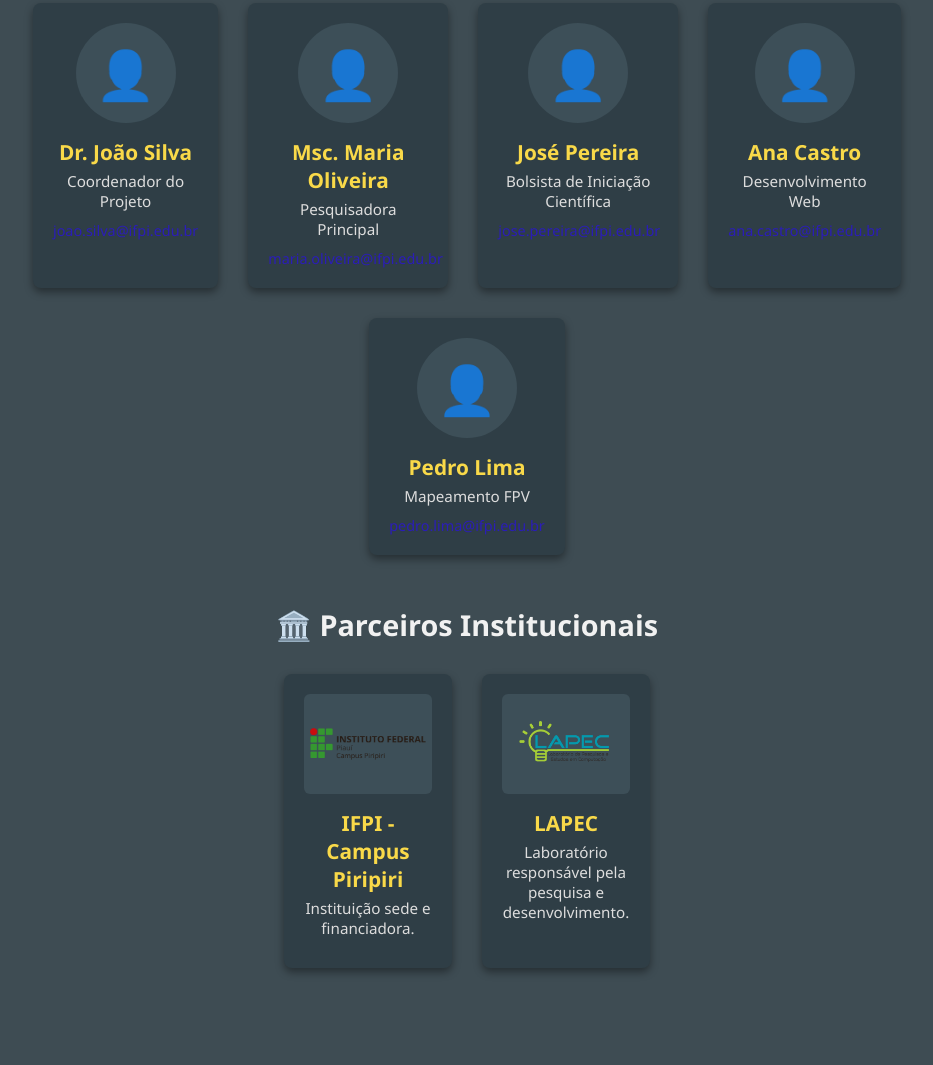
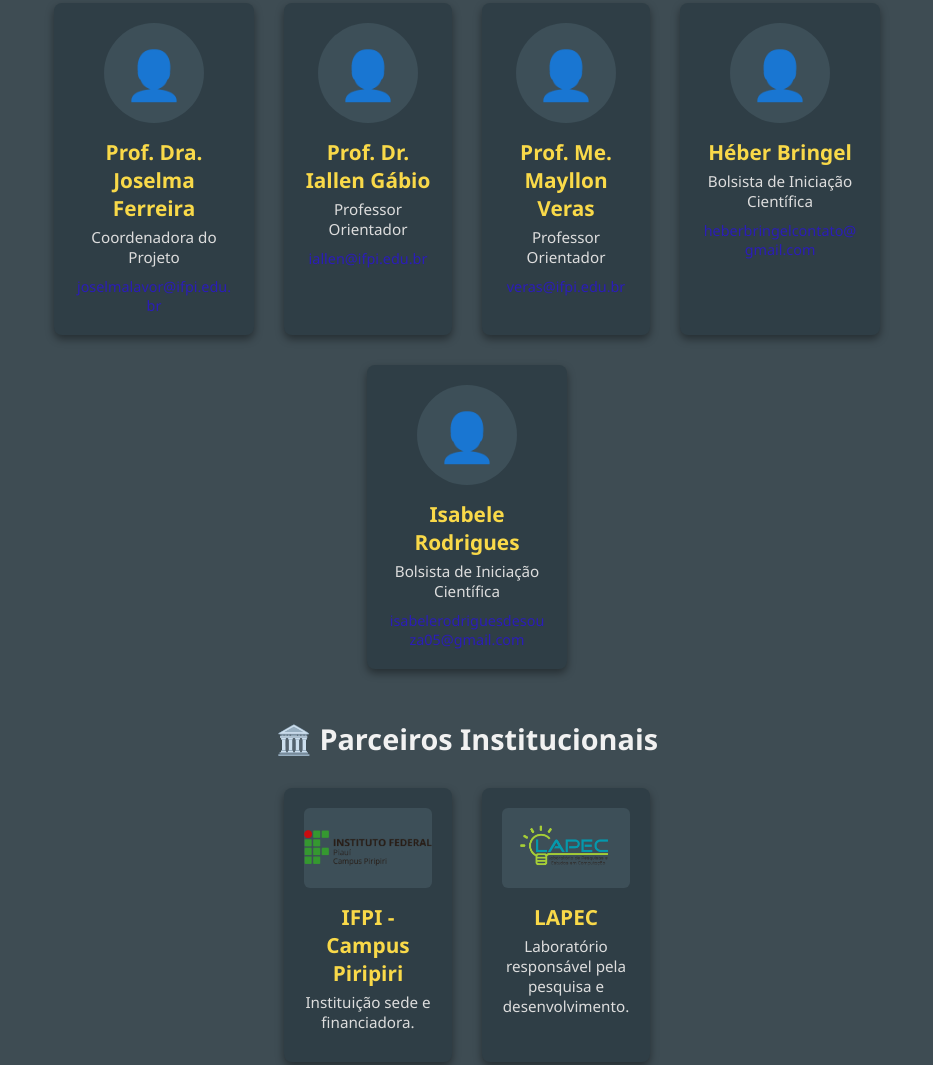
Before and after one commit to Heber-Bringel/piripiri_imersiva, a plain HTML site: page equipe.html in a window 1280 px wide. Shown: the part 328-1393 px from the top of the page, without its empty margins (173-1106 px from the left). Drawn offline with Linux system fonts and the light colour scheme.

Commit message:
adicionando indentificação dos integrantes da equipe

```diff
--- a/equipe.html
+++ b/equipe.html
@@ -20,7 +20,6 @@
                 <li><a href="./sobre.html">Sobre</a></li>
                 <li><a href="./acervo.html">Acervo</a></li>
                 <li><a href="./equipe.html" class="ativo">Equipe</a></li>
-                <li><a href="./contato.html">Contato</a></li>
             </ul>
         </nav>
     </header>
@@ -46,45 +45,45 @@
                         <div class="membro-foto-placeholder">
                             <span class="icone-membro">👤</span>
                         </div>
-                        <h4>Dr. João Silva</h4>
-                        <p class="cargo">Coordenador do Projeto</p>
-                        <a href="mailto:joao.silva@ifpi.edu.br" class="email-membro">joao.silva@ifpi.edu.br</a>
+                        <h4>Prof. Dra. Joselma Ferreira</h4>
+                        <p class="cargo">Coordenadora do Projeto</p>
+                        <a href="mailto:joselmalavor@ifpi.edu.br" class="email-membro">joselmalavor@ifpi.edu.br</a>
                     </article>
 
                     <article class="card-membro">
                         <div class="membro-foto-placeholder">
                             <span class="icone-membro">👤</span>
                         </div>
-                        <h4>Msc. Maria Oliveira</h4>
-                        <p class="cargo">Pesquisadora Principal</p>
-                        <a href="mailto:maria.oliveira@ifpi.edu.br" class="email-membro">maria.oliveira@ifpi.edu.br</a>
+                        <h4>Prof. Dr. Iallen Gábio</h4>
+                        <p class="cargo">Professor Orientador</p>
+                        <a href="mailto:iallen@ifpi.edu.br" class="email-membro">iallen@ifpi.edu.br</a>
                     </article>
 
                     <article class="card-membro">
                         <div class="membro-foto-placeholder">
                             <span class="icone-membro">👤</span>
                         </div>
-                        <h4>José Pereira</h4>
-                        <p class="cargo">Bolsista de Iniciação Científica</p>
-                        <a href="mailto:jose.pereira@ifpi.edu.br" class="email-membro">jose.pereira@ifpi.edu.br</a>
+                        <h4>Prof. Me. Mayllon Veras</h4>
+                        <p class="cargo">Professor Orientador</p>
+                        <a href="mailto:veras@ifpi.edu.br" class="email-membro">veras@ifpi.edu.br</a>
                     </article>
 
                     <article class="card-membro">
                         <div class="membro-foto-placeholder">
                             <span class="icone-membro">👤</span>
                         </div>
-                        <h4>Ana Castro</h4>
-                        <p class="cargo">Desenvolvimento Web</p>
-                        <a href="mailto:ana.castro@ifpi.edu.br" class="email-membro">ana.castro@ifpi.edu.br</a>
+                        <h4>Héber Bringel</h4>
+                        <p class="cargo">Bolsista de Iniciação Científica</p>
+                        <a href="mailto:heberbringelcontato@gmail.com" class="email-membro">heberbringelcontato@gmail.com</a>
                     </article>
 
                     <article class="card-membro">
                         <div class="membro-foto-placeholder">
                             <span class="icone-membro">👤</span>
                         </div>
-                        <h4>Pedro Lima</h4>
-                        <p class="cargo">Mapeamento FPV</p>
-                        <a href="mailto:pedro.lima@ifpi.edu.br" class="email-membro">pedro.lima@ifpi.edu.br</a>
+                        <h4>Isabele Rodrigues</h4>
+                        <p class="cargo">Bolsista de Iniciação Científica</p>
+                        <a href="mailto:isabelerodriguesdesouza05@gmail.com" class="email-membro">isabelerodriguesdesouza05@gmail.com</a>
                     </article>
 
                 </div>
--- a/style/style.css
+++ b/style/style.css
@@ -204,7 +204,8 @@ main {
 #introducao .conteudo {
     display: flex;
     gap: 40px;
-    align-items: flex-start; /* Alinha o conteúdo ao topo */
+    align-items: flex-start;
+    /* Alinha o conteúdo ao topo */
     margin-top: 20px;
 }
 
@@ -215,9 +216,11 @@ main {
 
 /* Imagem e legenda (Figure) */
 #introducao figure {
-    flex: 0 0 45%; /* A imagem ocupa 45% da largura */
+    flex: 0 0 45%;
+    /* A imagem ocupa 45% da largura */
     margin: 0;
-    text-align: justify; /* Alinha o texto da legenda justificado */
+    text-align: justify;
+    /* Alinha o texto da legenda justificado */
 }
 
 #introducao figure img {
@@ -444,7 +447,7 @@ footer p {
 }
 
 /* ================================================= */
-/* ======= ESTILOS ESPECÍFICOS PARA EQUIPE ACERVO.HTML ======= */
+/* ======= ESTILOS ESPECÍFICOS PARA EQUIPE.HTML ======= */
 /* ================================================= */
 
 #equipe-hero {
@@ -455,7 +458,8 @@ footer p {
 .titulo-pagina {
     font-size: 2.5rem;
     font-weight: bold;
-    color: #f9d949; /* Amarelo/Dourado */
+    color: #f9d949;
+    /* Amarelo/Dourado */
     margin-bottom: 5px;
 }
 
@@ -478,7 +482,8 @@ footer p {
 }
 
 /* Estilo Básico do Card de Membro/Parceiro */
-.card-membro, .card-parceiro {
+.card-membro,
+.card-parceiro {
     /* Base para 5 cards por linha em telas grandes (20% - 20px de gap) */
     flex: 0 0 calc(20% - 24px);
     max-width: 200px;
@@ -491,7 +496,8 @@ footer p {
     transition: transform 0.3s, box-shadow 0.3s;
 }
 
-.card-membro:hover, .card-parceiro:hover {
+.card-membro:hover,
+.card-parceiro:hover {
     transform: translateY(-5px);
     box-shadow: 0 8px 15px rgba(0, 0, 0, 0.5);
 }
@@ -514,7 +520,8 @@ footer p {
 }
 
 /* Nomes dos Membros */
-.card-membro h4, .card-parceiro h4 {
+.card-membro h4,
+.card-parceiro h4 {
     font-size: 1.3rem;
     font-weight: bold;
     color: #f9d949;
@@ -522,7 +529,8 @@ footer p {
 }
 
 /* Cargo e Descrição */
-.cargo, .descricao-parceiro {
+.cargo,
+.descricao-parceiro {
     font-size: 0.95rem;
     color: #ddd;
     margin-bottom: 10px;
@@ -535,6 +543,8 @@ footer p {
     color: #2b1db8;
     text-decoration: none;
     transition: color 0.3s;
+    word-wrap: break-word;
+    overflow-wrap: break-word;
 }
 
 .email-membro:hover {
@@ -557,7 +567,8 @@ footer p {
 }
 
 .parceiro-imagem img {
-    max-width: 90%; /* Ajuste a porcentagem para dar um pequeno padding interno */
+    max-width: 90%;
+    /* Ajuste a porcentagem para dar um pequeno padding interno */
     max-height: 90%;
     height: auto;
     object-fit: contain;
@@ -569,30 +580,50 @@ footer p {
 /* ================================================= */
 
 @media (max-width: 1200px) {
+
     /* 4 cards por linha */
-    .card-membro, .card-parceiro {
+    .card-membro,
+    .card-parceiro {
         flex: 0 0 calc(25% - 22.5px);
         max-width: 250px;
     }
 }
 
 @media (max-width: 900px) {
+
     /* 3 cards por linha */
-    .card-membro, .card-parceiro {
+    .card-membro,
+    .card-parceiro {
         flex: 0 0 calc(33.33% - 20px);
         max-width: 300px;
     }
 }
 
 @media (max-width: 650px) {
+
     /* 1 card por linha */
     .cards-container-equipe {
         gap: 20px;
+        justify-content: center;
     }
-    .card-membro, .card-parceiro {
+
+    .card-membro,
+    .card-parceiro {
         flex: 0 0 100%;
         max-width: 100%;
     }
+}
+
+.parceiro-imagem {
+    height: 80px;
+    /* Altura reduzida para melhor visualização no celular */
+}
+
+.parceiro-imagem img {
+    /* Garante que a imagem da logo se ajuste perfeitamente */
+    max-width: 100%;
+    max-height: 100%;
+    object-fit: contain;
 }
 
 /* ================================================= */
```
Also changed, not shown: acervo.html (+0 -1 lines), contato.html (deleted, +0 -38 lines), index.html (+0 -1 lines), sobre.html (+0 -1 lines).
